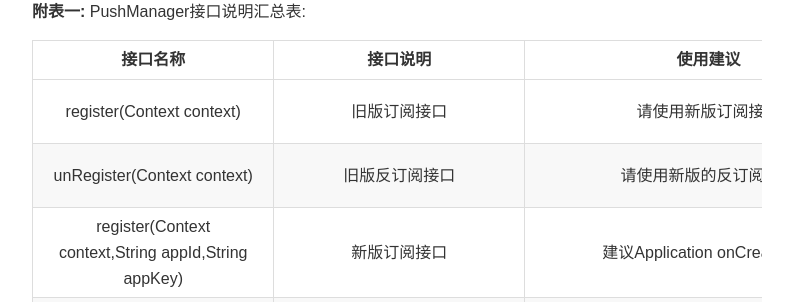
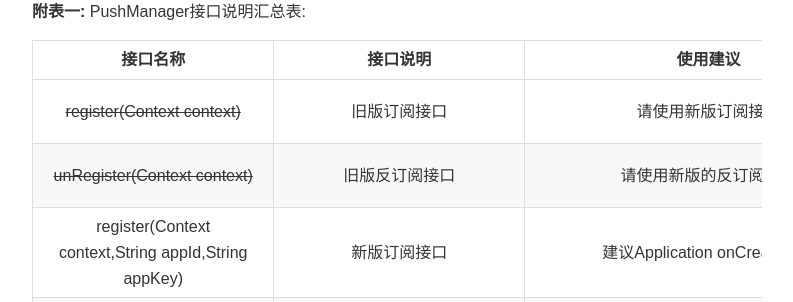
Before and after one commit to comsince/comsince.github.io, a Jekyll site: the page built from _posts/meizupush/2017-05-02-mzpushsdk-android-studio.md, in a window 1280 px wide. Shown: the part 4351-4653 px from the top of the page, without its empty margins (118-911 px from the left). Built offline with Jekyll 4.4.1, drawn with Linux system fonts in a browser that asks for light colours; comment, search, counter and statistics services are not loaded.

Commit message:
增加废弃接口标识

```diff
--- a/_posts/meizupush/2017-05-02-mzpushsdk-android-studio.md
+++ b/_posts/meizupush/2017-05-02-mzpushsdk-android-studio.md
@@ -188,8 +188,8 @@ PushSDK3.0以后的版本使用了最新的魅族插件发布aar包，因此大
 
 | 接口名称      | 接口说明| 使用建议|是否已经废弃|对应MzPushReceiver回调方法|
 | :--------: | :--------:| :--: |:--: |:--: |
-|register(Context context)|旧版订阅接口|请使用新版订阅接口|是|onRegister(Context context,String pushId)|
-|unRegister(Context context)|旧版反订阅接口|请使用新版的反订阅接口|是|onUnRegister(Context context,boolean success)|
+|~~register(Context context)~~|旧版订阅接口|请使用新版订阅接口|是|onRegister(Context context,String pushId)|
+|~~unRegister(Context context)~~|旧版反订阅接口|请使用新版的反订阅接口|是|onUnRegister(Context context,boolean success)|
 |register(Context context,String appId,String appKey)|新版订阅接口|建议Application onCreate调用|否|onRegisterStatus(Context context,RegisterStatus registerStatus)|
 |unRegister(Context context,String appId,String appKey)|新版反订阅接口|取消所有推送时使用,慎用,如果取消,将有可能停止所有推送|否|onUnRegisterStatus(Context context,UnRegisterStatus unRegisterStatus)|
 |subScribeTags(Context context,String appId,String appKey,String pushId,String tags)|订阅标签|无|否|onSubTagsStatus(Context context,SubTagsStatus subTagsStatus)|
```
